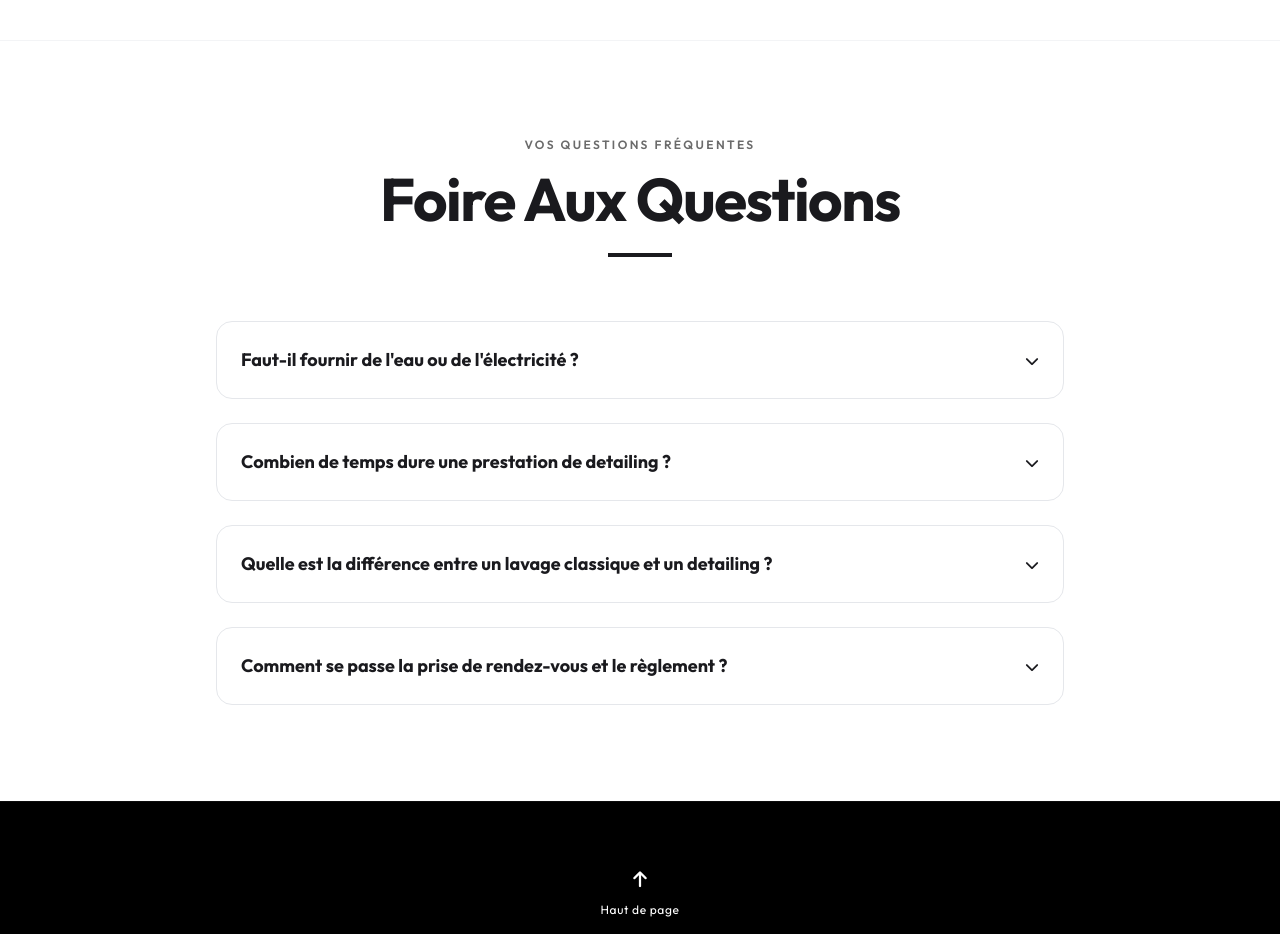
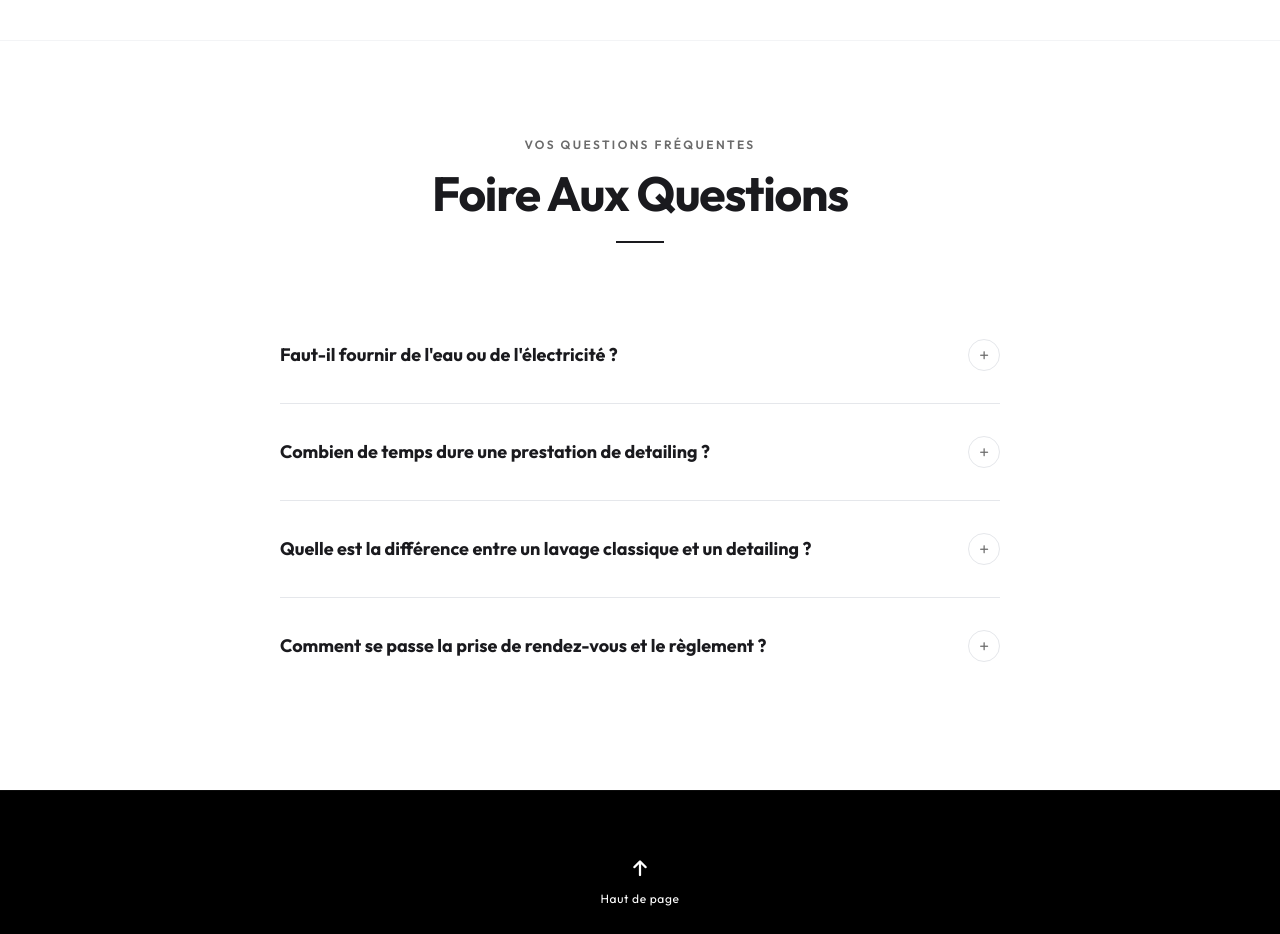
Before and after one commit to Adame-22/Continental-Detailing-, a plain HTML site: page index.html in a window 1280 px wide. Shown: the part 6120-7054 px from the top of the page. Drawn offline with nearby package versions, Linux system fonts and the light colour scheme.

Commit message:
design: complete transition to premium minimalist FAQ accordion

```diff
--- a/index.html
+++ b/index.html
@@ -624,70 +624,78 @@
 
             <!-- FAQ Section -->
     <section class="py-24 bg-white border-t border-gray-100">
-        <div class="max-w-4xl mx-auto px-6">
+        <div class="max-w-3xl mx-auto px-6">
             <div class="reveal text-center mb-16">
                 <p class="text-xs font-semibold tracking-[0.2em] uppercase mb-4" style="color:#6B6B6B;">Vos questions fréquentes</p>
-                <h2 class="font-sans text-4xl md:text-6xl font-bold tracking-tight text-primary">Foire Aux Questions</h2>
-                <div class="w-16 h-1 bg-primary mx-auto mt-6"></div>
+                <h2 class="font-sans text-4xl md:text-5xl font-bold tracking-tight text-primary">Foire Aux Questions</h2>
+                <div class="w-12 h-[2px] bg-primary mx-auto mt-6"></div>
             </div>
 
-            <div class="space-y-6 text-left">
+            <div class="divide-y divide-gray-200 text-left">
                 <!-- Q1 -->
-                <details class="group reveal stagger-1 border border-gray-200 rounded-2xl p-6 transition-all hover:border-primary">
-                    <summary class="font-sans font-bold text-lg text-primary flex justify-between items-center cursor-pointer list-none">
-                        <span>Faut-il fournir de l'eau ou de l'électricité ?</span>
-                        <span class="transition-transform duration-300 transform group-open:rotate-180">
-                            <i class="fa-solid fa-chevron-down text-sm"></i>
+                <div class="py-6 reveal stagger-1">
+                    <button onclick="toggleFAQ(this)" class="w-full flex justify-between items-center text-left font-sans font-bold text-lg text-primary bg-transparent border-none py-2 cursor-pointer group focus:outline-none">
+                        <span class="pr-4">Faut-il fournir de l'eau ou de l'électricité ?</span>
+                        <span class="w-8 h-8 rounded-full border border-gray-200 flex items-center justify-center text-secondary group-hover:text-primary group-hover:border-primary transition-all duration-300 transform faq-icon flex-shrink-0">
+                            <i class="fa-solid fa-plus text-[10px]"></i>
                         </span>
-                    </summary>
-                    <p class="text-sm leading-relaxed text-secondary font-light mt-4 pt-4 border-t border-gray-100">
+                    </button>
+                    <div class="faq-content max-h-0 overflow-hidden transition-all duration-300 ease-in-out">
+                        <p class="text-sm leading-relaxed text-secondary font-light pt-4 pb-2">
                             Non, absolument pas. <strong class="text-primary font-medium">Continental Detailing est 100 % autonome</strong>. Nous disposons dans notre véhicule d'intervention d'un groupe électrogène insonorisé de dernière génération et d'une réserve d'eau filtrée. Nous intervenons partout : dans votre allée, devant votre bureau, sur un parking public ou privé.
                         </p>
-                </details>
+                    </div>
+                </div>
 
                 <!-- Q2 -->
-                <details class="group reveal stagger-2 border border-gray-200 rounded-2xl p-6 transition-all hover:border-primary">
-                    <summary class="font-sans font-bold text-lg text-primary flex justify-between items-center cursor-pointer list-none">
-                        <span>Combien de temps dure une prestation de detailing ?</span>
-                        <span class="transition-transform duration-300 transform group-open:rotate-180">
-                            <i class="fa-solid fa-chevron-down text-sm"></i>
+                <div class="py-6 reveal stagger-2">
+                    <button onclick="toggleFAQ(this)" class="w-full flex justify-between items-center text-left font-sans font-bold text-lg text-primary bg-transparent border-none py-2 cursor-pointer group focus:outline-none">
+                        <span class="pr-4">Combien de temps dure une prestation de detailing ?</span>
+                        <span class="w-8 h-8 rounded-full border border-gray-200 flex items-center justify-center text-secondary group-hover:text-primary group-hover:border-primary transition-all duration-300 transform faq-icon flex-shrink-0">
+                            <i class="fa-solid fa-plus text-[10px]"></i>
                         </span>
-                    </summary>
-                    <div class="text-sm leading-relaxed text-secondary font-light mt-4 pt-4 border-t border-gray-100">
+                    </button>
+                    <div class="faq-content max-h-0 overflow-hidden transition-all duration-300 ease-in-out">
+                        <div class="text-sm leading-relaxed text-secondary font-light pt-4 pb-2">
                             La durée dépend de l'état de votre véhicule et de la formule choisie :
-                        <ul class="list-disc pl-5 mt-2 space-y-1">
-                            <li><strong>Nettoyage Intérieur ou Extérieur Simple</strong> : 2 à 3 heures.</li>
-                            <li><strong>Formule Complète (Intérieur + Extérieur)</strong> : 4 à 5 heures.</li>
-                            <li><strong>Detailing Complet avec Polissage et Céramique</strong> : de 8 heures à 2 jours de travail pour une correction optimale du vernis.</li>
+                            <ul class="list-disc pl-5 mt-2 space-y-2">
+                                <li><strong class="text-primary font-medium">Nettoyage Intérieur ou Extérieur Simple</strong> : 2 à 3 heures.</li>
+                                <li><strong class="text-primary font-medium">Formule Complète (Intérieur + Extérieur)</strong> : 4 à 5 heures.</li>
+                                <li><strong class="text-primary font-medium">Detailing Complet avec Polissage et Céramique</strong> : de 8 heures à 2 jours de travail pour une correction optimale du vernis.</li>
                             </ul>
                         </div>
-                </details>
+                    </div>
+                </div>
 
                 <!-- Q3 -->
-                <details class="group reveal stagger-3 border border-gray-200 rounded-2xl p-6 transition-all hover:border-primary">
-                    <summary class="font-sans font-bold text-lg text-primary flex justify-between items-center cursor-pointer list-none">
-                        <span>Quelle est la différence entre un lavage classique et un detailing ?</span>
-                        <span class="transition-transform duration-300 transform group-open:rotate-180">
-                            <i class="fa-solid fa-chevron-down text-sm"></i>
+                <div class="py-6 reveal stagger-3">
+                    <button onclick="toggleFAQ(this)" class="w-full flex justify-between items-center text-left font-sans font-bold text-lg text-primary bg-transparent border-none py-2 cursor-pointer group focus:outline-none">
+                        <span class="pr-4">Quelle est la différence entre un lavage classique et un detailing ?</span>
+                        <span class="w-8 h-8 rounded-full border border-gray-200 flex items-center justify-center text-secondary group-hover:text-primary group-hover:border-primary transition-all duration-300 transform faq-icon flex-shrink-0">
+                            <i class="fa-solid fa-plus text-[10px]"></i>
                         </span>
-                    </summary>
-                    <p class="text-sm leading-relaxed text-secondary font-light mt-4 pt-4 border-t border-gray-100">
+                    </button>
+                    <div class="faq-content max-h-0 overflow-hidden transition-all duration-300 ease-in-out">
+                        <p class="text-sm leading-relaxed text-secondary font-light pt-4 pb-2">
                             Le lavage classique élimine uniquement la saleté superficielle, parfois en créant des micro-rayures (comme les rouleaux). Le <strong class="text-primary font-medium">detailing</strong> est un procédé cosmétique méticuleux. Il inclut une décontamination en profondeur de la carrosserie, la correction des défauts du vernis par polissage, le nettoyage micrométrique des moindres détails (joints, grilles, interstices au pinceau) et l'application de protections durables (cire, céramique, imperméabilisant tissu/cuir).
                         </p>
-                </details>
+                    </div>
+                </div>
 
                 <!-- Q4 -->
-                <details class="group reveal stagger-4 border border-gray-200 rounded-2xl p-6 transition-all hover:border-primary">
-                    <summary class="font-sans font-bold text-lg text-primary flex justify-between items-center cursor-pointer list-none">
-                        <span>Comment se passe la prise de rendez-vous et le règlement ?</span>
-                        <span class="transition-transform duration-300 transform group-open:rotate-180">
-                            <i class="fa-solid fa-chevron-down text-sm"></i>
+                <div class="py-6 reveal stagger-4">
+                    <button onclick="toggleFAQ(this)" class="w-full flex justify-between items-center text-left font-sans font-bold text-lg text-primary bg-transparent border-none py-2 cursor-pointer group focus:outline-none">
+                        <span class="pr-4">Comment se passe la prise de rendez-vous et le règlement ?</span>
+                        <span class="w-8 h-8 rounded-full border border-gray-200 flex items-center justify-center text-secondary group-hover:text-primary group-hover:border-primary transition-all duration-300 transform faq-icon flex-shrink-0">
+                            <i class="fa-solid fa-plus text-[10px]"></i>
                         </span>
-                    </summary>
-                    <p class="text-sm leading-relaxed text-secondary font-light mt-4 pt-4 border-t border-gray-100">
+                    </button>
+                    <div class="faq-content max-h-0 overflow-hidden transition-all duration-300 ease-in-out">
+                        <p class="text-sm leading-relaxed text-secondary font-light pt-4 pb-2">
                             Vous pouvez estimer le tarif sur notre page de réservation. Cliquez ensuite sur le bouton WhatsApp pour valider la date avec nous. Un acompte en ligne sécurisé vous sera demandé pour bloquer le créneau. Le solde restant est réglé en ligne ou en espèces une fois la prestation terminée et validée par vos soins.
                         </p>
-                </details>
+                    </div>
+                </div>
             </div>
         </div>
     </section>
@@ -904,5 +912,41 @@
         </div>
     </div>
 
+
+    <script>
+    function toggleFAQ(button) {
+        const content = button.nextElementSibling;
+        const icon = button.querySelector('.faq-icon i');
+        const circle = button.querySelector('.faq-icon');
+
+        // Close all other FAQs
+        const allContents = document.querySelectorAll('.faq-content');
+        const allIcons = document.querySelectorAll('.faq-icon i');
+        const allCircles = document.querySelectorAll('.faq-icon');
+
+        allContents.forEach((c, idx) => {
+            if (c !== content) {
+                c.style.maxHeight = null;
+                allIcons[idx].className = 'fa-solid fa-plus text-[10px]';
+                allCircles[idx].classList.remove('border-primary', 'text-primary');
+                allCircles[idx].classList.add('border-gray-200', 'text-secondary');
+            }
+        });
+
+        // Toggle current FAQ
+        if (content.style.maxHeight) {
+            content.style.maxHeight = null;
+            icon.className = 'fa-solid fa-plus text-[10px]';
+            circle.classList.remove('border-primary', 'text-primary');
+            circle.classList.add('border-gray-200', 'text-secondary');
+        } else {
+            content.style.maxHeight = content.scrollHeight + "px";
+            icon.className = 'fa-solid fa-minus text-[10px]';
+            circle.classList.remove('border-gray-200', 'text-secondary');
+            circle.classList.add('border-primary', 'text-primary');
+        }
+    }
+    </script>
 </body>
+
 </html>
```
Lines whose indentation alone changed are shown as unchanged.
